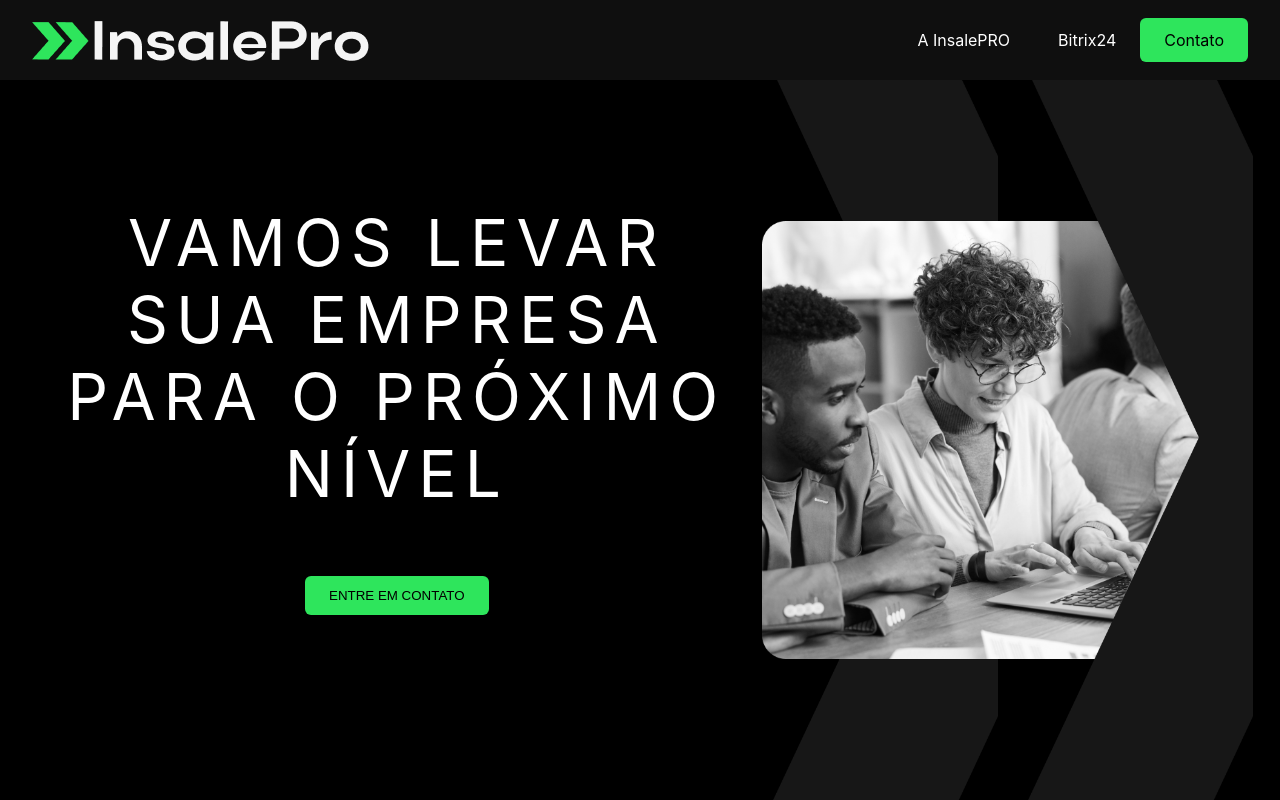
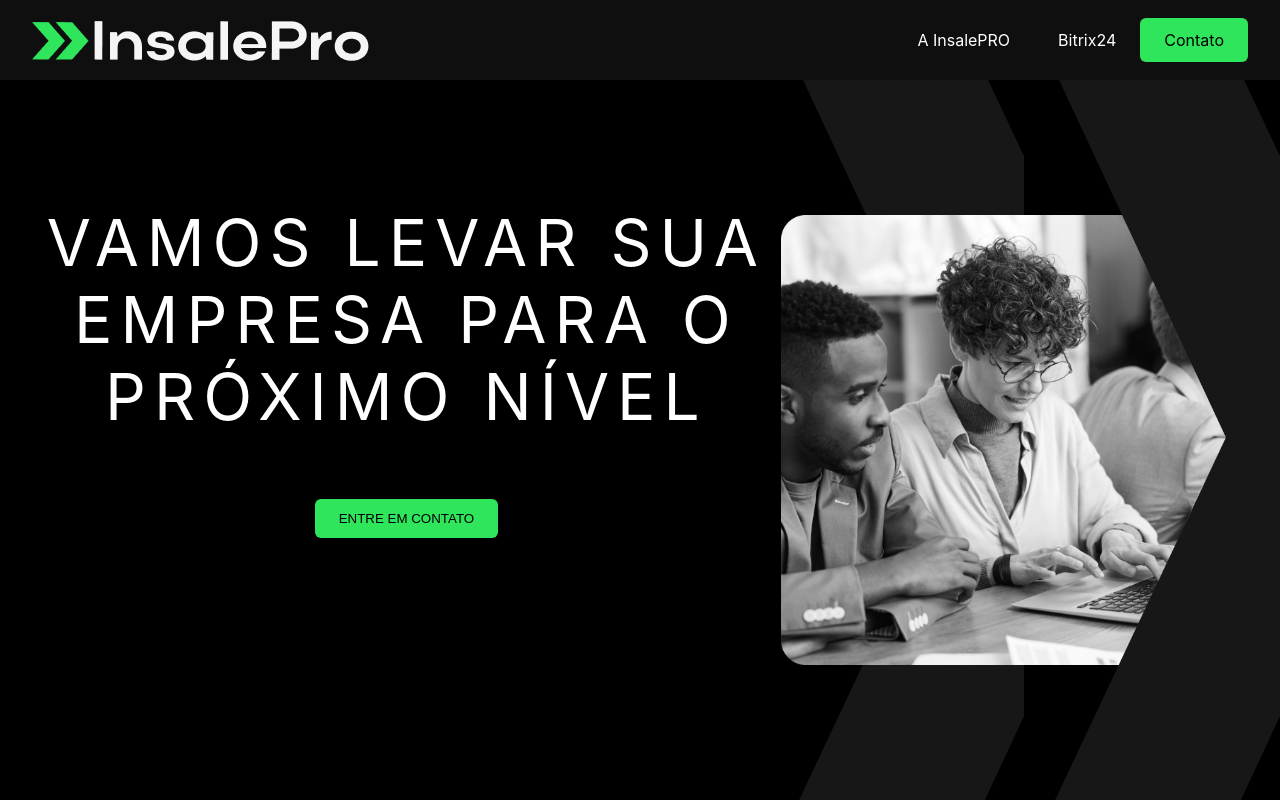
Before and after one commit to InsalePro/insalepro-site, a Next.js app: page / in a window 1280 px wide. Shown: the top 800 px of the page. Built offline with nearby package versions, Linux system fonts and the light colour scheme.

Commit message:
Fixed some margin in the main component

```diff
--- a/pages/components/Main/styles.module.css
+++ b/pages/components/Main/styles.module.css
@@ -43,16 +43,16 @@
   height: 94vh;
 }
 .mainIntroductionMessageImage1 {
-  right: 22%;
+  right: 20%;
 }
 .mainIntroductionMessageImage2 {
-  right: 2.1%;
+  right: 0;
   z-index: 1;
 }
 
 @media (min-width: 1020px) {
   .mainIntroduction {
-    margin: 0 2rem;
+    margin: 0  0 0 2rem;
     margin-top: -4rem;
     flex-direction: row;
     height: 100vh;
```
